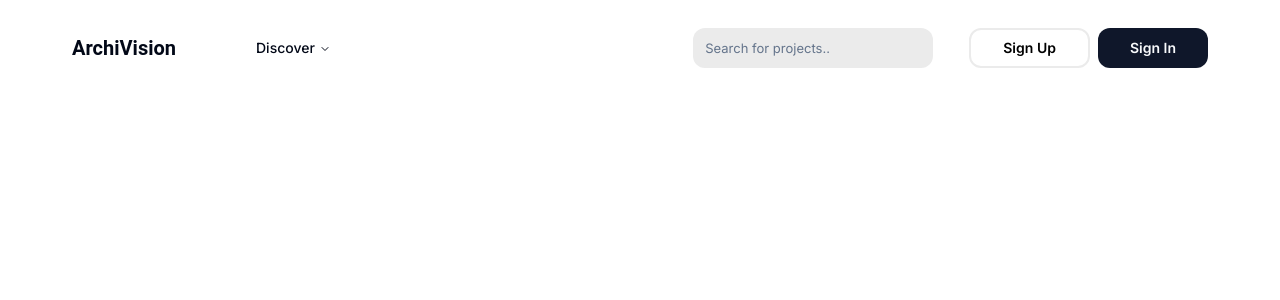
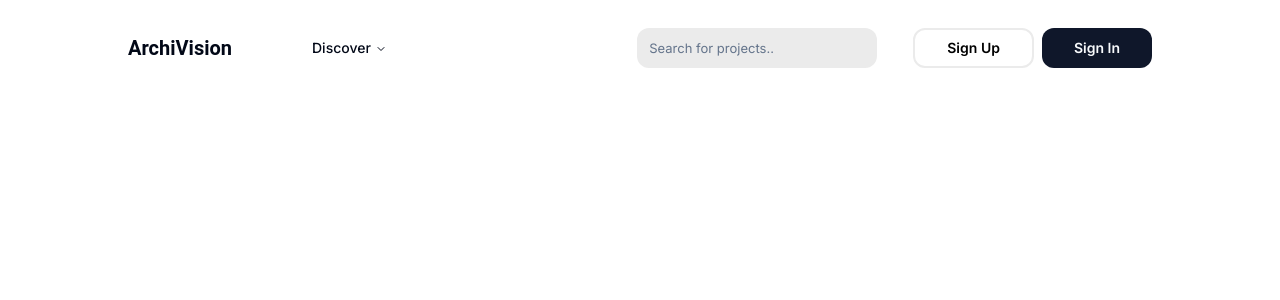
Before and after one commit to Abderaouf16/CLA-Graduation-Project-2, a Next.js app: page /Home in a window 1280 px wide. Shown: the top 300 px of the page. Built offline with nearby package versions, Linux system fonts and the light colour scheme.

Commit message:
Feat: edited app structure

```diff
--- a/src/app/Home/Home.tsx
+++ b/src/app/(routes)/Home/Home.tsx
@@ -1,5 +1,5 @@
 import React from 'react'
-import Header from '../Components/Header/Header'
+import Header from '../../Components/Header/Header'
 function page() {
   return (
     <>
--- a/src/app/Home/page.tsx
+++ b/src/app/(routes)/Home/page.tsx
@@ -1,10 +1,10 @@
 import React from 'react'
-import Header from '../Components/Header/Header'
+import Home from './Home'
 function page() {
   return (
     <>
     <div className=" px-4 md:px-8 xl:px-14">
-    <Header />
+      <Home/>
     </div>
     </>
   )
--- a/src/app/page.tsx
+++ /dev/null
@@ -1,9 +0,0 @@
-import React from 'react'
-
-function page() {
-  return (
-    <div>page</div>
-  )
-}
-
-export default page
--- a/src/app/pages/Login.tsx
+++ /dev/null
@@ -1,9 +0,0 @@
-import React from 'react'
-
-function Login() {
-  return (
-    <div>Login</div>
-  )
-}
-
-export default Login
```
